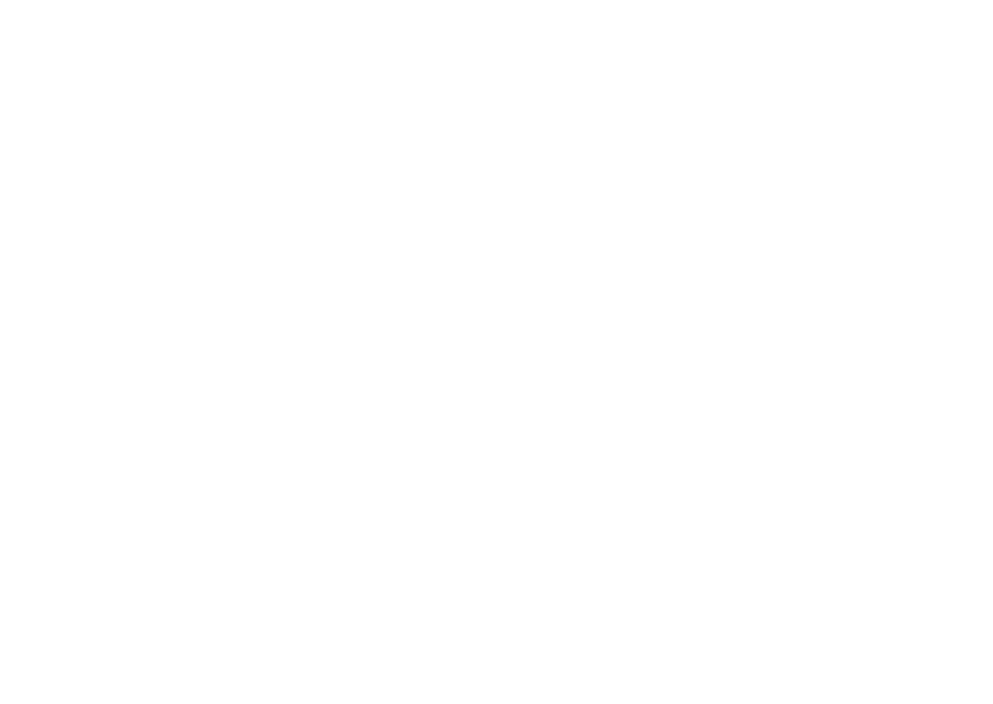
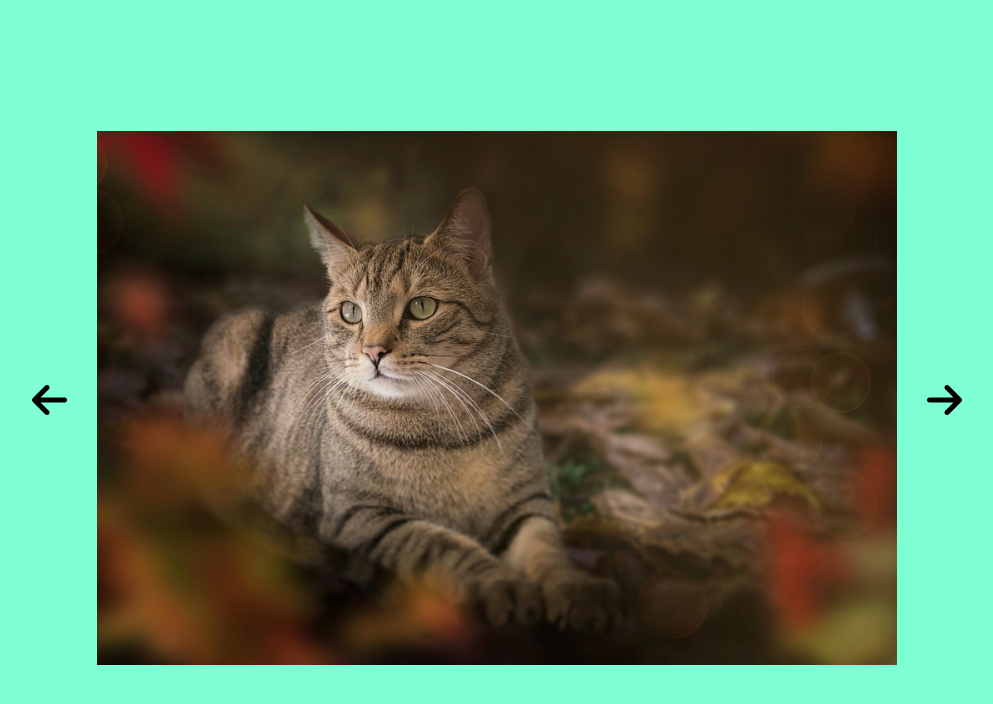
Before and after one commit to Kokkolino/vue-slider, a plain HTML site: page index.html in a window 1280 px wide. Shown: the whole page, without its empty margins (143-1136 px from the left). Drawn offline with nearby package versions, Linux system fonts and the light colour scheme.

Commit message:
assets and obj

```diff
--- a/assets/css/style.css
+++ b/assets/css/style.css
@@ -3,3 +3,38 @@
     padding: 0;
     box-sizing: border-box;
 }
+
+body{
+    width: 100%;
+    min-height: 100vh;
+    display: flex;
+    align-items: center;
+    justify-content: center;
+    background-color: aquamarine;
+
+}
+
+#root {
+    display: flex;
+    align-items: center;
+    justify-content: center;
+    flex-wrap: wrap;
+}
+
+#imgSection{
+    width: 800px;
+}
+
+img{
+    width: 100%;
+}
+
+.fa-solid{
+    margin: 30px;
+    cursor: pointer;
+    font-size: 40px;
+}
+
+#dots{
+    flex-basis: 100%;
+}
--- a/assets/js/main.js
+++ b/assets/js/main.js
@@ -1,6 +1,13 @@
 var app = new Vue({
-    el: '#app',
+    el: '#root',
     data: {
-      message: 'Hello Vue!'
+      message: 'Hello Vue!',
+      imgs:[
+        {id: 0, name: 'bird', url: './assets/img/bird.jpg'},
+        {id: 1, name: 'car', url: './assets/img/cat.jpg'},
+        {id: 2, name: 'horses', url: './assets/img/horses.jpg'},
+        {id: 3, name: 'meditate', url: './assets/img/meditate.jpg'},
+        {id: 4, name: 'train', url: './assets/img/train.jpg'},
+      ]
     }
   })
--- a/index.html
+++ b/index.html
@@ -6,10 +6,21 @@
     <meta name="viewport" content="width=device-width, initial-scale=1.0">
     <title>Document</title>
     <link rel="stylesheet" href="./assets/css/style.css">
+    <link rel="stylesheet" href="https://cdnjs.cloudflare.com/ajax/libs/font-awesome/6.2.0/css/all.min.css"integrity="sha512-xh6O/CkQoPOWDdYTDqeRdPCVd1SpvCA9XXcUnZS2FmJNp1coAFzvtCN9BmamE+4aHK8yyUHUSCcJHgXloTyT2A==" crossorigin="anonymous" referrerpolicy="no-referrer"/>
 </head>
 <body>
+    <!-- content -->
+    <section id="root">
 
-
+        <i class="fa-solid fa-arrow-left"></i>
+        <section id="imgSection">
+            <img src="./assets/img/cat.jpg" alt="">
+        </section>
+        <i class="fa-solid fa-arrow-right"></i>
+        <div id="dots">
+        </div>
+    </section>
+    <!-- scripts -->
     <script src="https://cdn.jsdelivr.net/npm/vue@2/dist/vue.js"></script>
     <script src="./assets/js/main.js"></script>
 </body>
```
Also changed, not shown: assets/img/bird.jpg (added), assets/img/cat.jpg (added), assets/img/horses.jpg (added), assets/img/meditate.jpg (added), assets/img/train.jpg (added).
